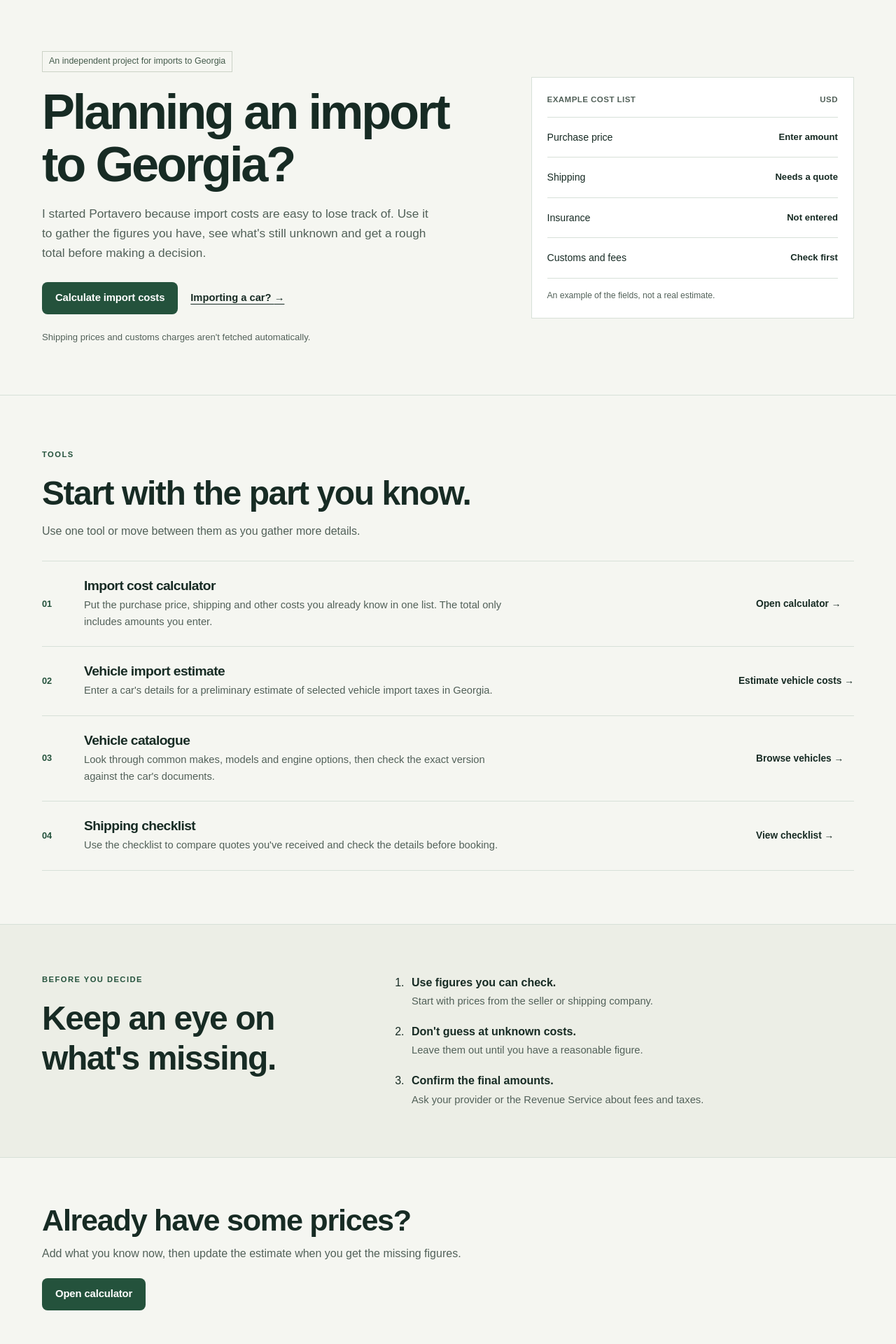
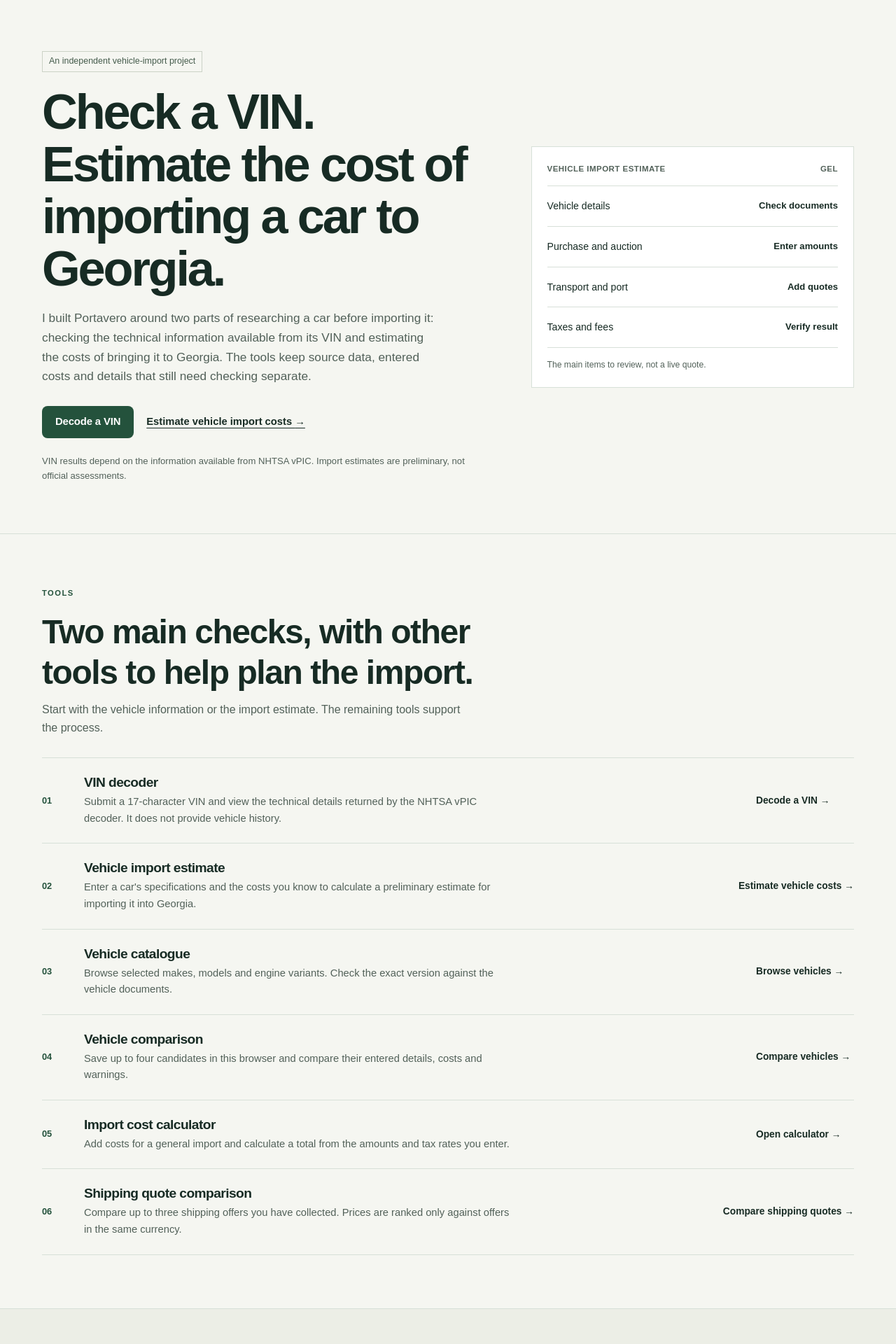
Before and after one commit to GIORGIO2032Q4E/portavero, a Next.js app: page / in a window 1280 px wide. Shown: the part 80-2000 px from the top of the page at 70% size. Built offline with nearby package versions, Linux system fonts and the light colour scheme; no server answers.

Commit message:
Refine home page around vehicle import tools

```diff
--- a/src/app/page.tsx
+++ b/src/app/page.tsx
@@ -3,31 +3,45 @@ import Link from "next/link";
 const tools = [
   {
     number: "01",
-    title: "Import cost calculator",
-    description: "Put the purchase price, shipping and other costs you already know in one list. The total only includes amounts you enter.",
-    href: "/calculator",
-    link: "Open calculator"
+    title: "VIN decoder",
+    description: "Submit a 17-character VIN and view the technical details returned by the NHTSA vPIC decoder. It does not provide vehicle history.",
+    href: "/vin-check",
+    link: "Decode a VIN"
   },
   {
     number: "02",
     title: "Vehicle import estimate",
-    description: "Enter a car's details for a preliminary estimate of selected vehicle import taxes in Georgia.",
+    description: "Enter a car's specifications and the costs you know to calculate a preliminary estimate for importing it into Georgia.",
     href: "/vehicle-import",
     link: "Estimate vehicle costs"
   },
   {
     number: "03",
     title: "Vehicle catalogue",
-    description: "Look through common makes, models and engine options, then check the exact version against the car's documents.",
+    description: "Browse selected makes, models and engine variants. Check the exact version against the vehicle documents.",
     href: "/vehicles",
     link: "Browse vehicles"
   },
   {
     number: "04",
-    title: "Shipping checklist",
-    description: "Use the checklist to compare quotes you've received and check the details before booking.",
+    title: "Vehicle comparison",
+    description: "Save up to four candidates in this browser and compare their entered details, costs and warnings.",
+    href: "/compare",
+    link: "Compare vehicles"
+  },
+  {
+    number: "05",
+    title: "Import cost calculator",
+    description: "Add costs for a general import and calculate a total from the amounts and tax rates you enter.",
+    href: "/calculator",
+    link: "Open calculator"
+  },
+  {
+    number: "06",
+    title: "Shipping quote comparison",
+    description: "Compare up to three shipping offers you have collected. Prices are ranked only against offers in the same currency.",
     href: "/shipping",
-    link: "View checklist"
+    link: "Compare shipping quotes"
   }
 ];
 
@@ -37,25 +51,25 @@ export default function HomePage() {
       <section className="simple-hero">
         <div className="container simple-hero-grid">
           <div className="simple-hero-copy">
-            <p className="simple-status">An independent project for imports to Georgia</p>
-            <h1>Planning an import to Georgia?</h1>
-            <p className="simple-lede">I started Portavero because import costs are easy to lose track of. Use it to gather the figures you have, see what's still unknown and get a rough total before making a decision.</p>
+            <p className="simple-status">An independent vehicle-import project</p>
+            <h1>Check a VIN. Estimate the cost of importing a car to Georgia.</h1>
+            <p className="simple-lede">I built Portavero around two parts of researching a car before importing it: checking the technical information available from its VIN and estimating the costs of bringing it to Georgia. The tools keep source data, entered costs and details that still need checking separate.</p>
             <div className="hero-actions">
-              <Link href="/calculator" className="button button-dark">Calculate import costs</Link>
-              <Link href="/vehicle-import" className="simple-text-link">Importing a car? <span aria-hidden="true">→</span></Link>
+              <Link href="/vin-check" className="button button-dark">Decode a VIN</Link>
+              <Link href="/vehicle-import" className="simple-text-link">Estimate vehicle import costs <span aria-hidden="true">→</span></Link>
             </div>
-            <p className="simple-note">Shipping prices and customs charges aren't fetched automatically.</p>
+            <p className="simple-note">VIN results depend on the information available from NHTSA vPIC. Import estimates are preliminary, not official assessments.</p>
           </div>
           <aside className="simple-example">
             <div className="simple-example-heading">
-              <span>EXAMPLE COST LIST</span>
-              <span>USD</span>
+              <span>VEHICLE IMPORT ESTIMATE</span>
+              <span>GEL</span>
             </div>
-            <div className="simple-example-row"><span>Purchase price</span><strong>Enter amount</strong></div>
-            <div className="simple-example-row"><span>Shipping</span><strong>Needs a quote</strong></div>
-            <div className="simple-example-row"><span>Insurance</span><strong>Not entered</strong></div>
-            <div className="simple-example-row"><span>Customs and fees</span><strong>Check first</strong></div>
-            <p className="simple-example-foot">An example of the fields, not a real estimate.</p>
+            <div className="simple-example-row"><span>Vehicle details</span><strong>Check documents</strong></div>
+            <div className="simple-example-row"><span>Purchase and auction</span><strong>Enter amounts</strong></div>
+            <div className="simple-example-row"><span>Transport and port</span><strong>Add quotes</strong></div>
+            <div className="simple-example-row"><span>Taxes and fees</span><strong>Verify result</strong></div>
+            <p className="simple-example-foot">The main items to review, not a live quote.</p>
           </aside>
         </div>
       </section>
@@ -64,8 +78,8 @@ export default function HomePage() {
         <div className="container">
           <div className="simple-section-heading">
             <p className="editorial-label">TOOLS</p>
-            <h2>Start with the part you know.</h2>
-            <p>Use one tool or move between them as you gather more details.</p>
+            <h2>Two main checks, with other tools to help plan the import.</h2>
+            <p>Start with the vehicle information or the import estimate. The remaining tools support the process.</p>
           </div>
           <div className="simple-tool-list">
             {tools.map((tool) => (
@@ -85,22 +99,22 @@ export default function HomePage() {
       <section className="simple-how-section">
         <div className="container simple-how-grid">
           <div>
-            <p className="editorial-label">BEFORE YOU DECIDE</p>
-            <h2>Keep an eye on what's missing.</h2>
+            <p className="editorial-label">BEFORE YOU RELY ON A RESULT</p>
+            <h2>Check what the information does and does not tell you.</h2>
           </div>
           <ol>
-            <li><strong>Use figures you can check.</strong><span>Start with prices from the seller or shipping company.</span></li>
-            <li><strong>Don't guess at unknown costs.</strong><span>Leave them out until you have a reasonable figure.</span></li>
-            <li><strong>Confirm the final amounts.</strong><span>Ask your provider or the Revenue Service about fees and taxes.</span></li>
+            <li><strong>Verify the vehicle.</strong><span>Compare decoded details with the VIN on the car and its documents.</span></li>
+            <li><strong>Use costs you can support.</strong><span>Enter seller amounts and shipping quotes rather than guessing.</span></li>
+            <li><strong>Confirm taxes and fees.</strong><span>Check the final calculation with the Georgian Revenue Service and your providers.</span></li>
           </ol>
         </div>
       </section>
 
       <section className="simple-bottom-cta">
         <div className="container">
-          <h2>Already have some prices?</h2>
-          <p>Add what you know now, then update the estimate when you get the missing figures.</p>
-          <Link href="/calculator" className="button button-dark">Open calculator</Link>
+          <h2>Have a vehicle in mind?</h2>
+          <p>Start with its VIN, then use the vehicle estimator to work through the import costs.</p>
+          <Link href="/vin-check" className="button button-dark">Decode a VIN</Link>
         </div>
       </section>
     </>
```
